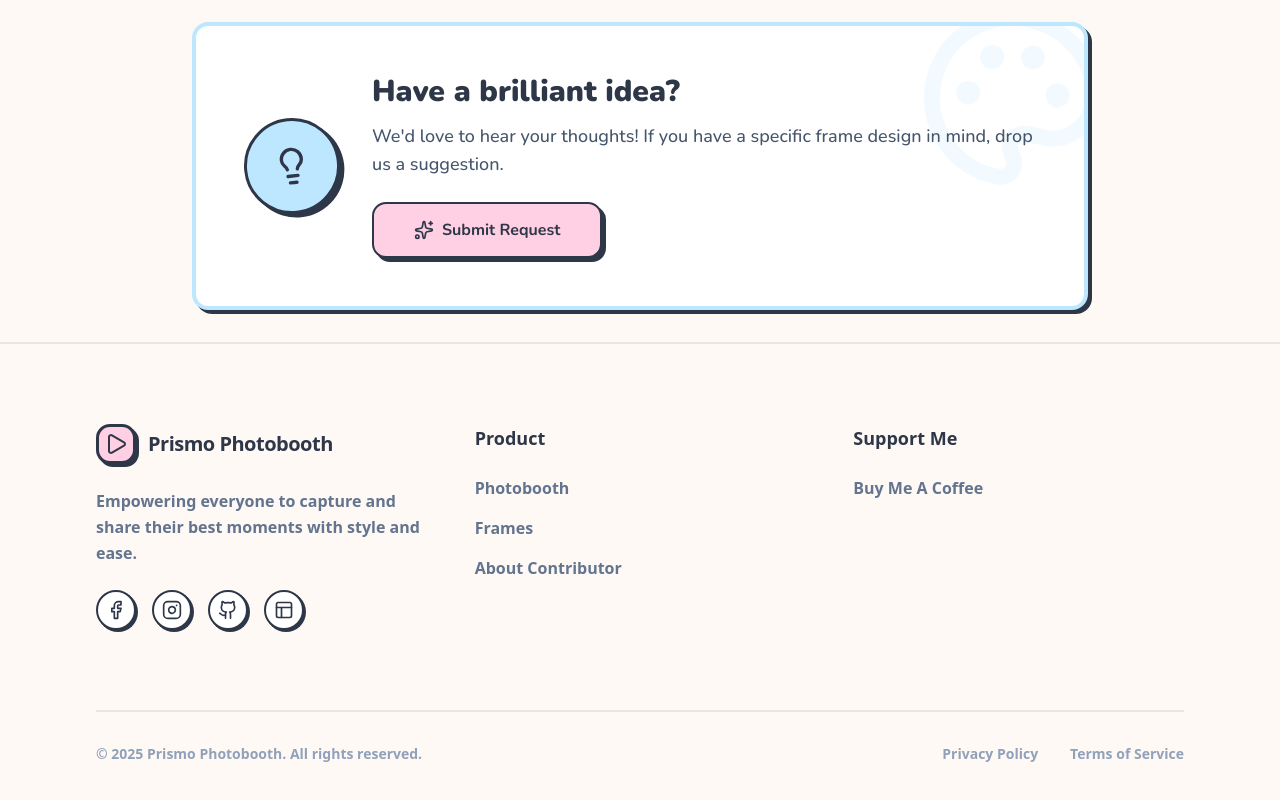
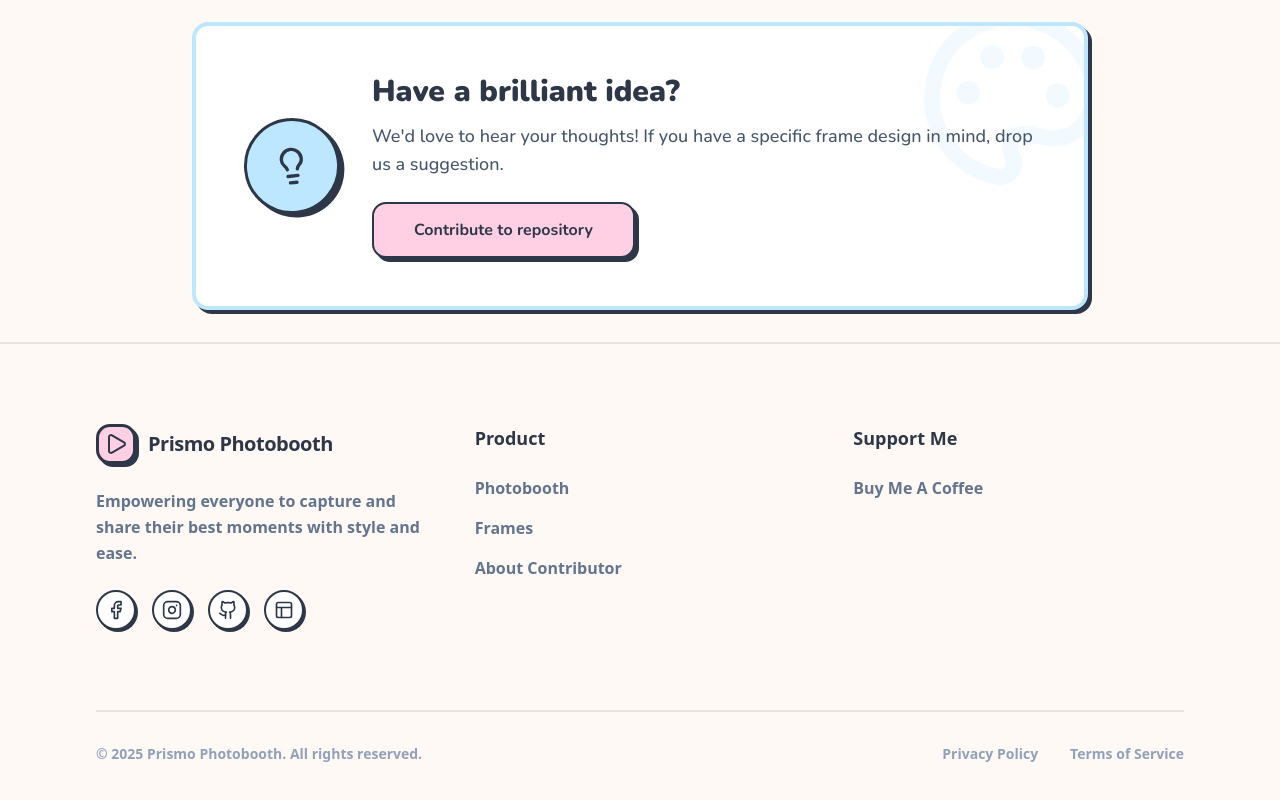
Before and after one commit to yunkhngn/prismo-photo, a Next.js app: page /frames in a window 1280 px wide. Shown: the part 1212-2012 px from the top of the page. Built offline with nearby package versions, Linux system fonts and the light colour scheme.

Commit message:
fix: lint

```diff
--- a/app/frames/page.jsx
+++ b/app/frames/page.jsx
@@ -70,10 +70,11 @@ export default function FramePage() {
                                 <p className="text-lg text-slate-600 mb-6 font-medium">
                                     We&apos;d love to hear your thoughts! If you have a specific frame design in mind, drop us a suggestion.
                                 </p>
-                                <ClayButton size="lg" className="bg-[#FFCFE3] hover:bg-[#FFCFE3]/90 text-[#2D3748] shadow-[4px_4px_0px_0px_#2D3748]">
-                                    <Sparkles className="w-5 h-5 mr-2" />
-                                    Submit Request
-                                </ClayButton>
+                                <Link href="https://github.com/yunkhngn/prismo-photo">
+                                    <ClayButton size="lg" className="bg-[#FFCFE3] hover:bg-[#FFCFE3]/90 text-[#2D3748] shadow-[4px_4px_0px_0px_#2D3748]">
+                                        Contribute to repository
+                                    </ClayButton>
+                                </Link>
                             </div>
                         </div>
 
--- a/app/privacy/page.jsx
+++ b/app/privacy/page.jsx
@@ -12,7 +12,7 @@ export default function PrivacyPage() {
                 <div className="text-center space-y-4 mb-12">
                     <h1 className="text-4xl md:text-5xl font-black text-[#2D3748]">Privacy Policy</h1>
                     <p className="text-xl text-slate-600 font-medium">
-                        Your privacy is our top priority. Here's how we handle your data.
+                        Your privacy is our top priority. Here&apos;s how we handle your data.
                     </p>
                 </div>
 
@@ -40,7 +40,7 @@ export default function PrivacyPage() {
                             <h3 className="text-xl font-black">Data Collection</h3>
                         </div>
                         <p className="text-slate-600 font-medium">
-                            We do not collect any personal information. We don't use cookies for tracking or analytics. The only data stored is your local preferences (like selected frame) which stays on your device.
+                            We do not collect any personal information. We don&apos;t use cookies for tracking or analytics. The only data stored is your local preferences (like selected frame) which stays on your device.
                         </p>
                     </ClayCard>
 
@@ -61,7 +61,7 @@ export default function PrivacyPage() {
                         Third-Party Services
                     </h3>
                     <p className="text-slate-600 font-medium mb-4">
-                        This website is hosted on Vercel. Please refer to Vercel's privacy policy for information regarding their server logs and data handling.
+                        This website is hosted on Vercel. Please refer to Vercel&apos;s privacy policy for information regarding their server logs and data handling.
                     </p>
                     <p className="text-slate-600 font-medium">
                         We use no other third-party analytics or tracking services.
--- a/app/terms/page.jsx
+++ b/app/terms/page.jsx
@@ -72,7 +72,7 @@ export default function TermsPage() {
                         <div>
                             <h2 className="text-2xl font-black text-[#2D3748] mb-2">4. Disclaimer</h2>
                             <p className="text-slate-600 font-medium leading-relaxed">
-                                The materials on Prismo Photobooth are provided on an 'as is' basis. We make no warranties, expressed or implied, and hereby disclaim and negate all other warranties including, without limitation, implied warranties or conditions of merchantability, fitness for a particular purpose, or non-infringement of intellectual property or other violation of rights.
+                                The materials on Prismo Photobooth are provided on an &apos;as is&apos; basis. We make no warranties, expressed or implied, and hereby disclaim and negate all other warranties including, without limitation, implied warranties or conditions of merchantability, fitness for a particular purpose, or non-infringement of intellectual property or other violation of rights.
                             </p>
                         </div>
                     </div>
--- a/components/photobooth/CameraView.jsx
+++ b/components/photobooth/CameraView.jsx
@@ -104,7 +104,8 @@ export function CameraView({ onCapture, isCapturing = false }) {
 
     useEffect(() => {
         if (isCapturing && countdown === null) {
-            startCountdown()
+            // Defer state update to avoid synchronous render warning
+            setTimeout(() => startCountdown(), 0)
         }
     }, [isCapturing, countdown, startCountdown])
 
@@ -146,7 +147,8 @@ export function CameraView({ onCapture, isCapturing = false }) {
                 const imageData = canvas.toDataURL('image/png')
                 onCapture(imageData)
             }
-            setCountdown(null)
+            // Defer state update to avoid synchronous render warning
+            setTimeout(() => setCountdown(null), 0)
         }
     }, [countdown, captureImage, onCapture, activeFilter.css, videoRef])
 
```
